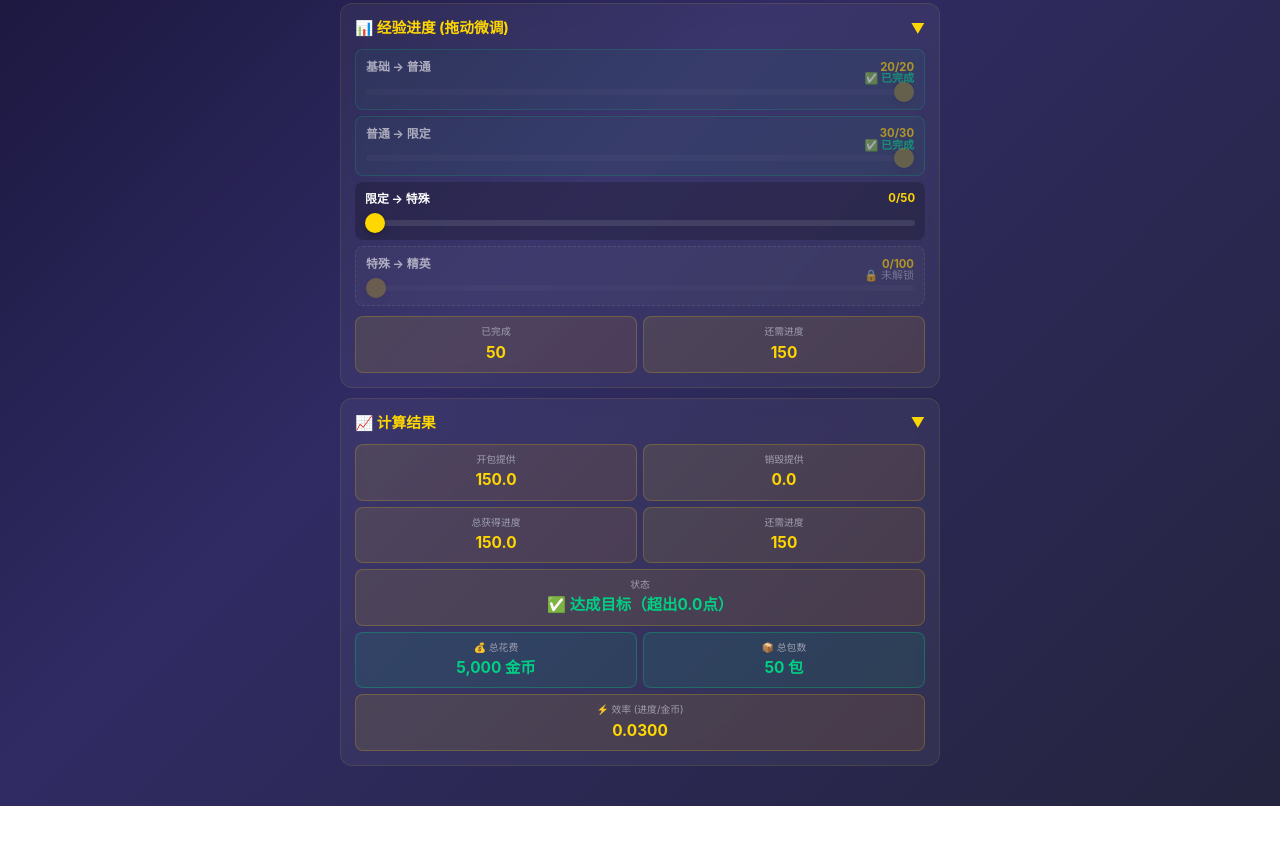
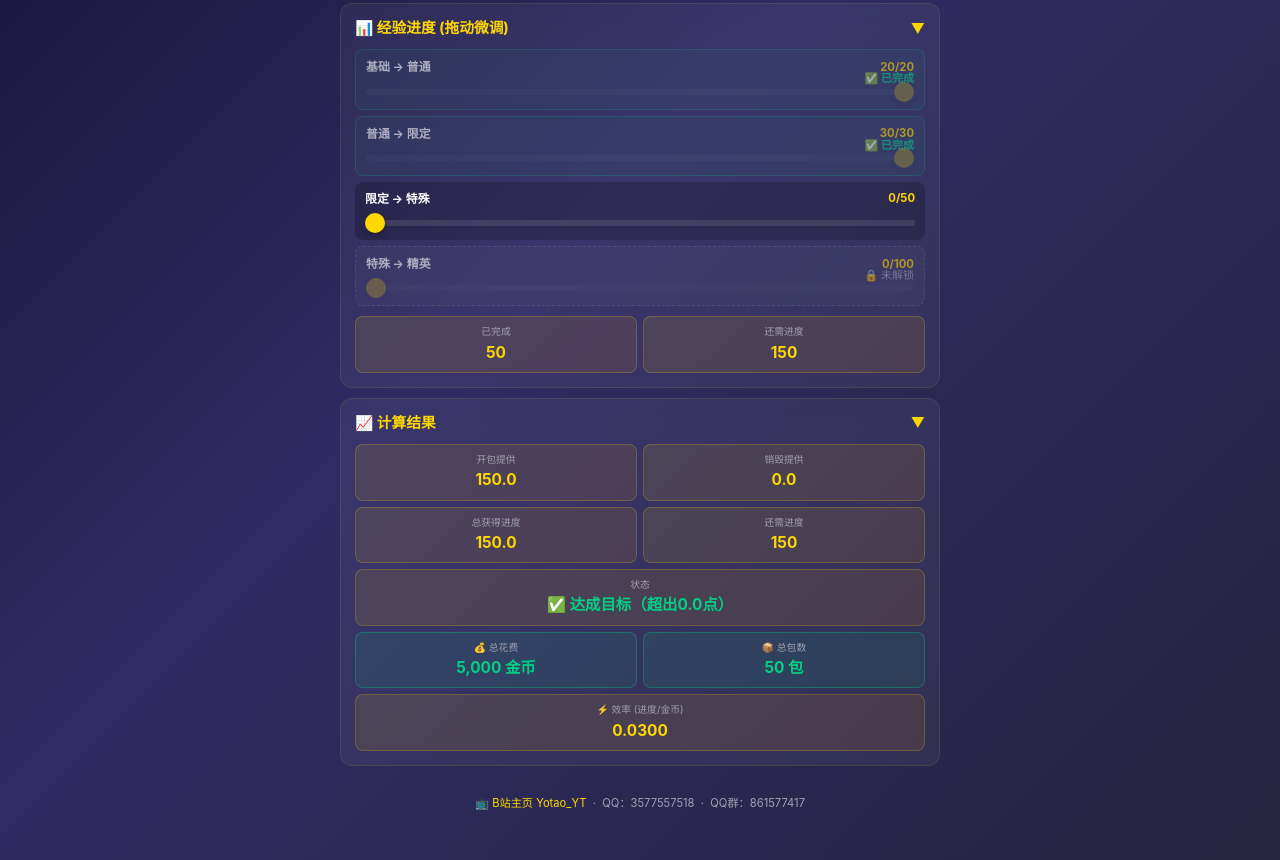
Before and after one commit to Yotaoer/Kards_Supply_Crate_Calculator, a plain HTML site: page index.html in a window 1280 px wide. Shown: the part 535-1395 px from the top of the page. Before the commit the page ends 1341 px from the top, so only its background shows below. Drawn offline with Linux system fonts and the light colour scheme.

Commit message:
Add files via upload

```diff
--- a/index.html
+++ b/index.html
@@ -301,6 +301,12 @@
             </div>
         </div>
     </div>
+
+    <div style="text-align:center;padding:16px;font-size:0.8em;color:var(--text-muted);line-height:2;">
+        <a href="https://space.bilibili.com/532792677" target="_blank" style="color:var(--primary);text-decoration:none;">📺 B站主页 Yotao_YT</a>
+        &nbsp;·&nbsp; QQ：3577557518
+        &nbsp;·&nbsp; QQ群：861577417
+    </div>
 </div>
 
 <script>
```
